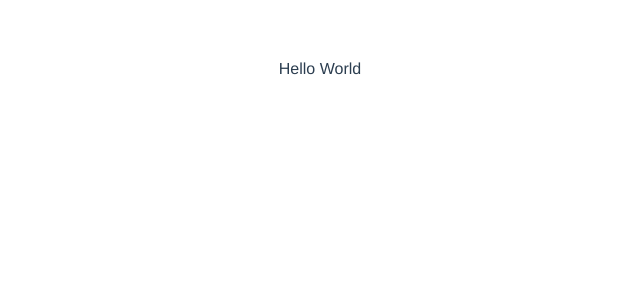
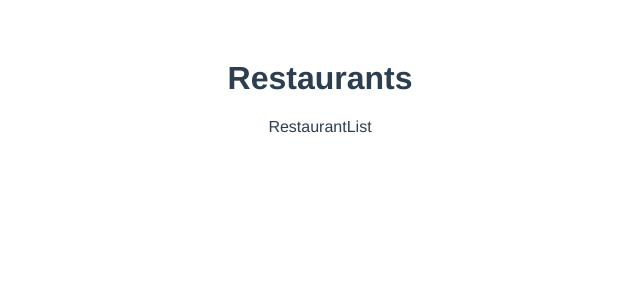
Before and after one commit to kolism/outside-in-tdd, a Vue app: page / in a window 1280 px wide. Shown: the top 300 px of the page, without its empty margins (320-960 px from the left). Built offline with nearby package versions, Linux system fonts and the light colour scheme.

Commit message:
Add RestaurantScreen and RestaurantList

```diff
--- a/src/App.vue
+++ b/src/App.vue
@@ -1,10 +1,14 @@
 <template>
-  <div id="app">Hello World</div>
+  <div id="app">
+    <RestaurantScreen />
+  </div>
 </template>
 
 <script>
+import RestaurantScreen from '@/components/RestaurantScreen';
 export default {
   name: 'App',
+  components: {RestaurantScreen},
 };
 </script>
 
--- /dev/null
+++ b/src/components/RestaurantList.vue
@@ -0,0 +1,9 @@
+<template>
+  <div>RestaurantList</div>
+</template>
+
+<script>
+export default {
+  name: 'RestaurantList',
+};
+</script>
--- /dev/null
+++ b/src/components/RestaurantScreen.vue
@@ -0,0 +1,23 @@
+<template>
+  <div>
+    <transition
+      mode="out-in"
+      @before-enter="beforeEnter"
+      @enter="enter"
+      @before-leave="beforeLeave"
+      @leave="leave"
+      :css="false"
+    >
+      <h1>Restaurants</h1>
+    </transition>
+    <RestaurantList />
+  </div>
+</template>
+
+<script>
+import RestaurantList from './RestaurantList.vue';
+export default {
+  components: {RestaurantList},
+  name: 'RestaurantScreen',
+};
+</script>
```
